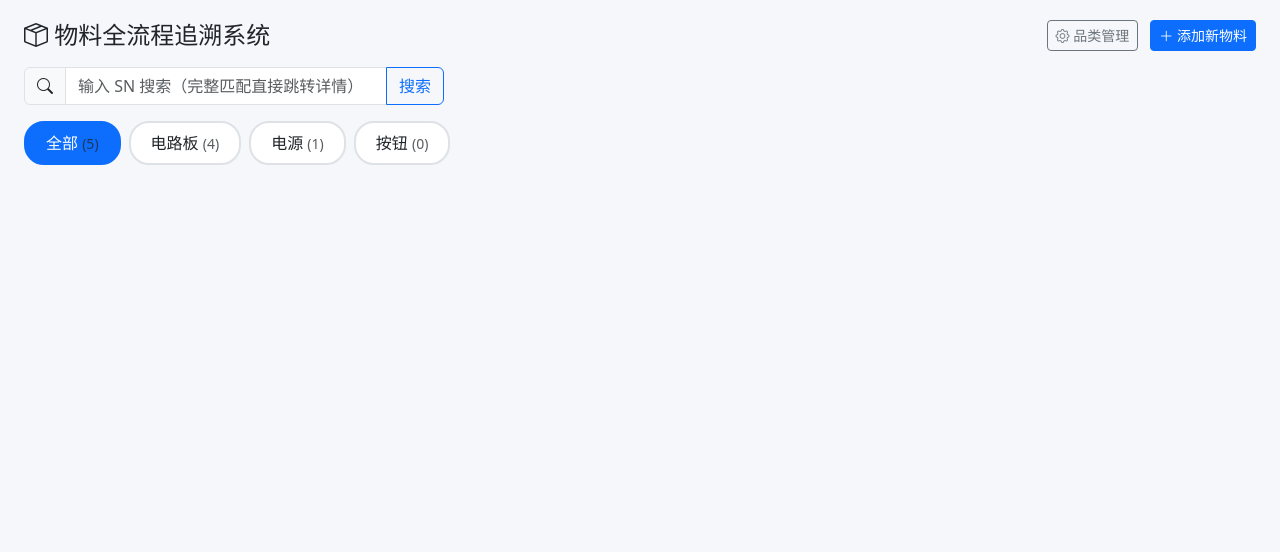
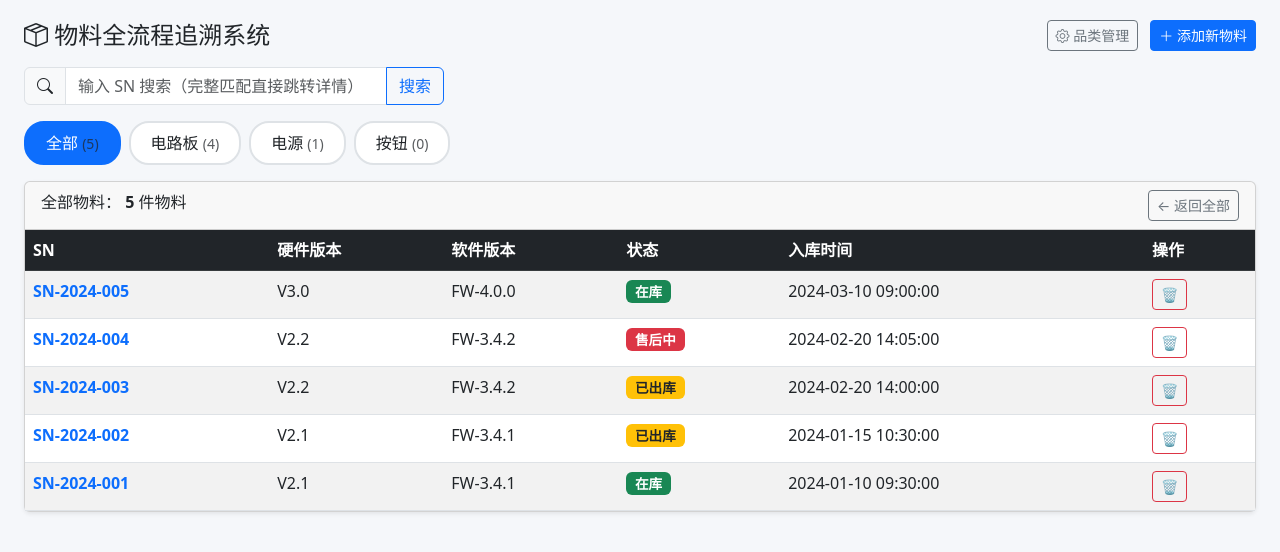
Before and after one commit to DAx-svg/WLGZ, a Flask app: page / in a window 1280 px wide. Shown: the top 552 px of the page. Run offline with Flask 3, Linux system fonts and the light colour scheme; data comes from the database, SQL or seed files in the repository.

Commit message:
修复: 首页"全部"始终显示物料列表

```diff
--- a/templates/index.html
+++ b/templates/index.html
@@ -142,13 +142,14 @@
     </div>
     {% endfor %}
 
-    <!-- 物料表格（有搜索或有选中品类时显示） -->
-    {% if search or current_cat or show_orphan %}
+    <!-- 物料表格 -->
     <div class="card shadow-sm mt-3">
         <div class="card-header d-flex justify-content-between">
             <span>
                 {% if search %}搜索 "{{ search }}" 结果：{% endif %}
                 {% if show_orphan %}未分类物料：{% endif %}
+                {% if current_cat %}按品类筛选：{% endif %}
+                {% if not search and not current_cat and not show_orphan %}全部物料：{% endif %}
                 <strong>{{ materials|length }}</strong> 件物料
             </span>
             <a href="/" class="btn btn-outline-secondary btn-sm">← 返回全部</a>
@@ -192,7 +193,6 @@
             {% endif %}
         </div>
     </div>
-    {% endif %}
 
 </div>
 
```
